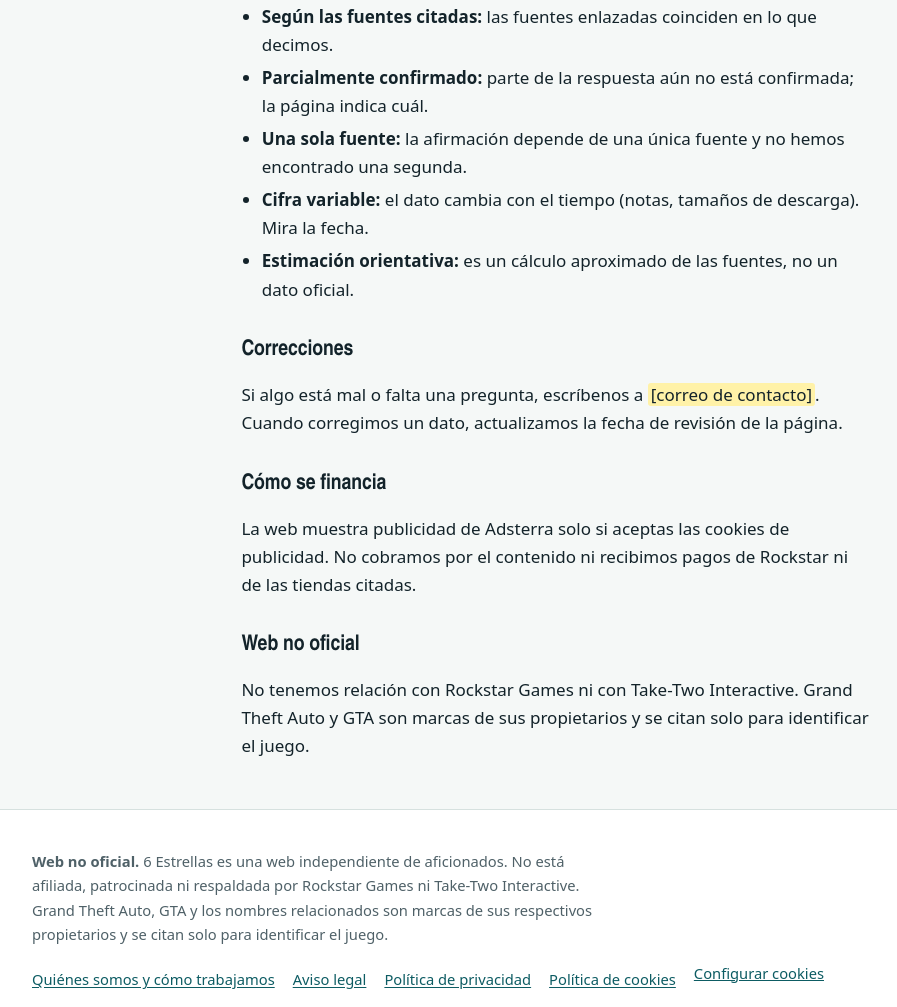
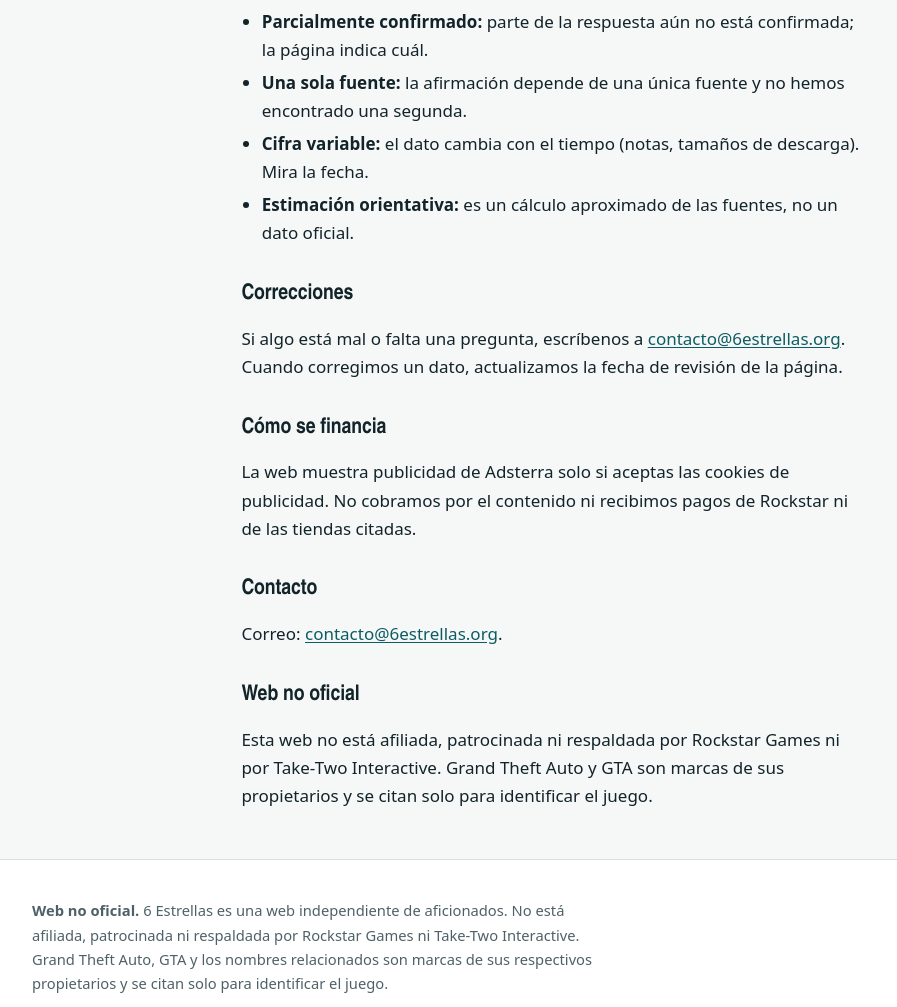
Before and after one commit to gviamedia/6estrellas, a plain HTML site: page sobre.html in a window 1280 px wide. Shown: the part 1011-2018 px from the top of the page, without its empty margins (84-981 px from the left). Drawn offline with Linux system fonts and the light colour scheme.

Commit message:
sobre.html: correo de contacto y ficha centrada en cómo se verifica la información
- Añade contacto@6estrellas.org.
- Sustituye el apartado "Quién escribe" por "Quién firma", sin descripciones sobre cómo se redactan los textos.

Co-Authored-By: Claude Sonnet 5.5 <noreply@anthropic.com>

```diff
--- a/sobre.html
+++ b/sobre.html
@@ -48,8 +48,8 @@
 </div></header>
 <main id="main" class="wrap narrow prose"><h1>Redacción 6 Estrellas</h1>
 <p>6 Estrellas es una web independiente en castellano que responde, en pocas líneas, a las dudas concretas que surgen al jugar a GTA 6. <strong>Redacción 6 Estrellas</strong> es la firma editorial con la que publicamos todos los textos: no firmamos con nombres personales.</p>
-<h2>Quién escribe</h2>
-<p>Somos aficionados a la saga, sin relación con Rockstar Games ni con Take-Two Interactive. Los textos se preparan con ayuda de herramientas de inteligencia artificial y se contrastan con las fuentes que citamos al final de cada página antes de publicarlos.</p>
+<h2>Quién firma</h2>
+<p>Todos los textos se publican bajo la firma «Redacción 6 Estrellas». No tenemos relación con Rockstar Games ni con Take-Two Interactive.</p>
 <p><strong>No hacemos pruebas propias en el juego.</strong> Todo lo que publicamos se basa en fuentes citadas: comunicados y fichas de Rockstar, tiendas de PlayStation y Xbox, y medios reconocidos. Nunca presentamos algo como comprobado por nosotros.</p>
 <h2>Cómo verificamos la información</h2>
 <ul>
@@ -68,11 +68,13 @@
 <li><strong>Estimación orientativa:</strong> es un cálculo aproximado de las fuentes, no un dato oficial.</li>
 </ul>
 <h2>Correcciones</h2>
-<p>Si algo está mal o falta una pregunta, escríbenos a <mark class="fill">[correo de contacto]</mark>. Cuando corregimos un dato, actualizamos la fecha de revisión de la página.</p>
+<p>Si algo está mal o falta una pregunta, escríbenos a <a href="mailto:contacto@6estrellas.org">contacto@6estrellas.org</a>. Cuando corregimos un dato, actualizamos la fecha de revisión de la página.</p>
 <h2>Cómo se financia</h2>
 <p>La web muestra publicidad de Adsterra solo si aceptas las cookies de publicidad. No cobramos por el contenido ni recibimos pagos de Rockstar ni de las tiendas citadas.</p>
+<h2>Contacto</h2>
+<p>Correo: <a href="mailto:contacto@6estrellas.org">contacto@6estrellas.org</a>.</p>
 <h2>Web no oficial</h2>
-<p>No tenemos relación con Rockstar Games ni con Take-Two Interactive. Grand Theft Auto y GTA son marcas de sus propietarios y se citan solo para identificar el juego.</p>
+<p>Esta web no está afiliada, patrocinada ni respaldada por Rockstar Games ni por Take-Two Interactive. Grand Theft Auto y GTA son marcas de sus propietarios y se citan solo para identificar el juego.</p>
 </main>
 <footer class="site-footer"><div class="wrap">
 <p class="disclaimer"><strong>Web no oficial.</strong> 6 Estrellas es una web independiente de aficionados. No está afiliada, patrocinada ni respaldada por Rockstar Games ni Take-Two Interactive. Grand Theft Auto, GTA y los nombres relacionados son marcas de sus respectivos propietarios y se citan solo para identificar el juego.</p>
```
